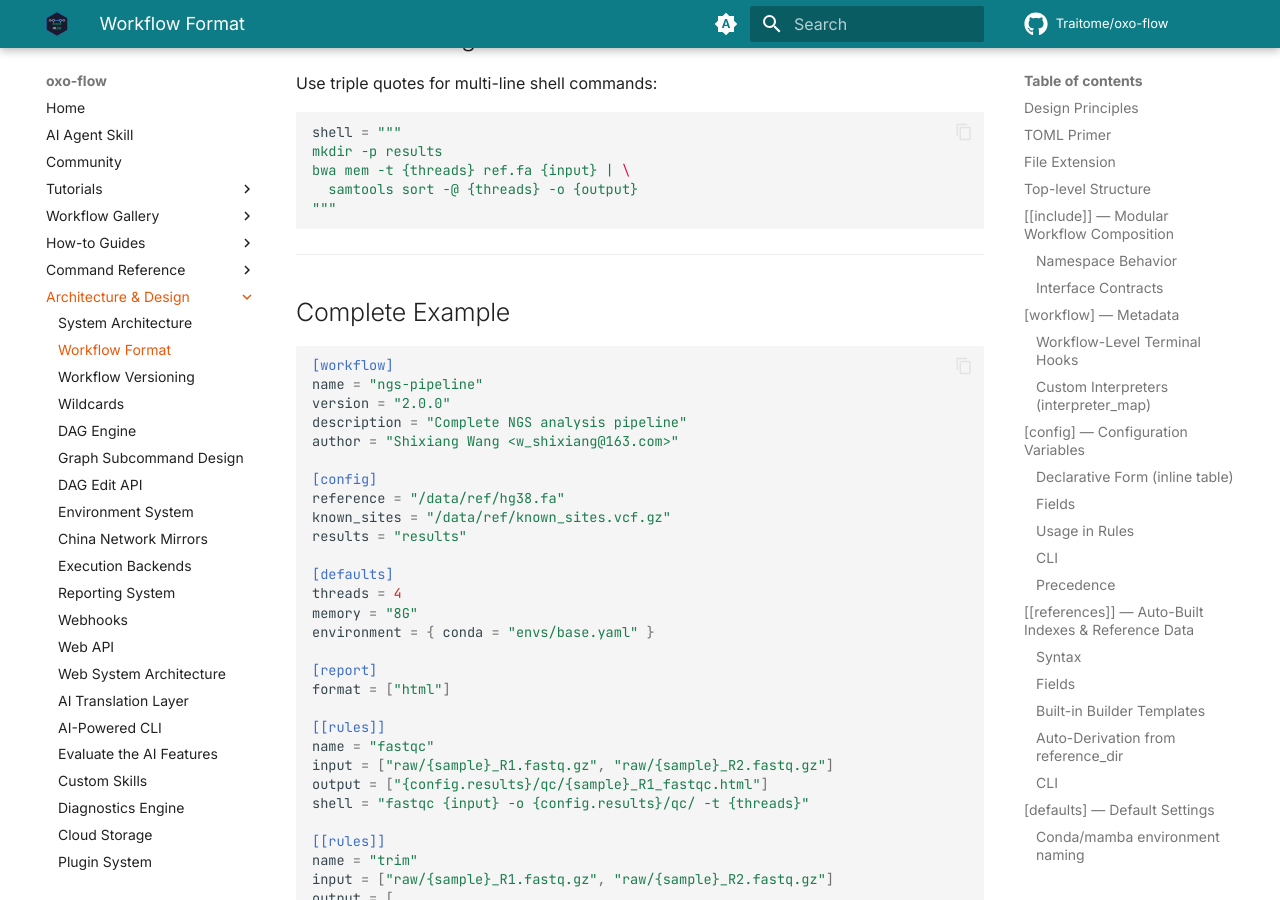
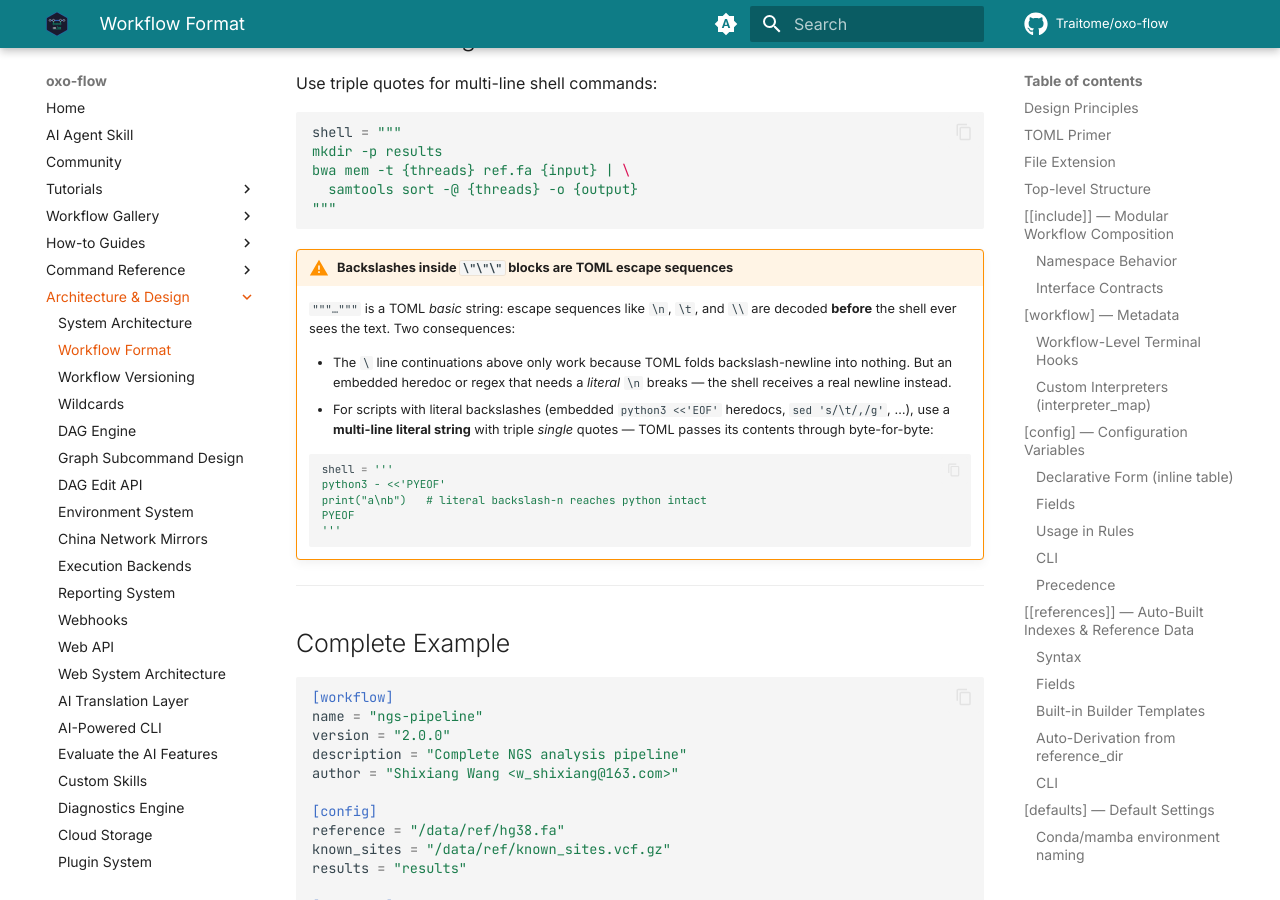
Before and after one commit to Traitome/oxo-flow, an MkDocs documentation site: the page built from docs/guide/src/reference/workflow-format.md, in a window 1280 px wide and 900 px high, scrolled down 62171 px. Built offline with MkDocs 1.6.1 and Material for MkDocs 9.7.7, drawn with Linux system fonts in a browser that asks for light colours; comment, search, counter and statistics services are not loaded; the version menu is left out.

Commit message:
fix(gallery): real-path rmarkdown render + TOML escape gotcha in gallery 09 (#450)
* fix(gallery): real-path rmarkdown render + TOML escape gotcha in gallery 09

Live-testing on a real 10x h5 (Zenodo record 22909050) and a simulated
300-gene fixture surfaced two bugs every gallery-09 user would hit:

1. generate_sc_report: rmarkdown::render resolves output_file relative
   to the Rmd's directory (templates/) and knitr chunks run with CWD =
   templates/, so relative paths like results/x.html and analysis/y/
   fail with "The directory 'results' does not exist" even when those
   directories exist in the workflow root. Fix: anchor output_file,
   analysis_dir, and knit_root_dir to WFDIR=$(pwd).

2. cellranger_count: backslash line continuations inside a TOML """
   basic string are decoded before the shell runs; any literal \n in
   the same block breaks with unterminated-string errors. Documented
   the gotcha in workflow-format.md with the ''' literal alternative;
   flattened the cellranger command to one line.

Both fixes verified end-to-end on the server: full workflow green
(2 samples, 200 cells x 300 genes simulated + real public h5), reports
rendered with WFDIR-anchored paths, literal-string heredoc test
byte-identical.

Co-Authored-By: Claude <noreply@anthropic.com>

* fix(gallery): sync embedded template mirror for gallery 09

CI (run 36020741263) failed embedded_gallery_matches_disk_gallery because
the drift-guard compares examples/gallery/*.oxoflow against the
include_str! mirror in crates/oxo-flow-cli/templates/ - the rmarkdown
path fix in 20992548 updated the canonical file but not the mirror.

Copied the fixed file over the mirror; test now passes locally.

Co-Authored-By: Claude <noreply@anthropic.com>

---------

Co-authored-by: Claude <noreply@anthropic.com>

````diff
--- a/docs/guide/src/reference/workflow-format.md
+++ b/docs/guide/src/reference/workflow-format.md
@@ -2460,6 +2460,27 @@ bwa mem -t {threads} ref.fa {input} | \
 """
 ```
 
+!!! warning "Backslashes inside `\"\"\"` blocks are TOML escape sequences"
+
+    `"""…"""` is a TOML *basic* string: escape sequences like `\n`, `\t`, and
+    `\\` are decoded **before** the shell ever sees the text. Two consequences:
+
+    - The `\` line continuations above only work because TOML folds
+      backslash-newline into nothing. But an embedded heredoc or regex that
+      needs a *literal* `\n` breaks — the shell receives a real newline
+      instead.
+    - For scripts with literal backslashes (embedded `python3 <<'EOF'`
+      heredocs, `sed 's/\t/,/g'`, …), use a **multi-line literal string** with
+      triple *single* quotes — TOML passes its contents through byte-for-byte:
+
+      ```toml
+      shell = '''
+      python3 - <<'PYEOF'
+      print("a\nb")   # literal backslash-n reaches python intact
+      PYEOF
+      '''
+      ```
+
 ---
 
 ## Complete Example
````
Also changed, not shown: 2 other files.
